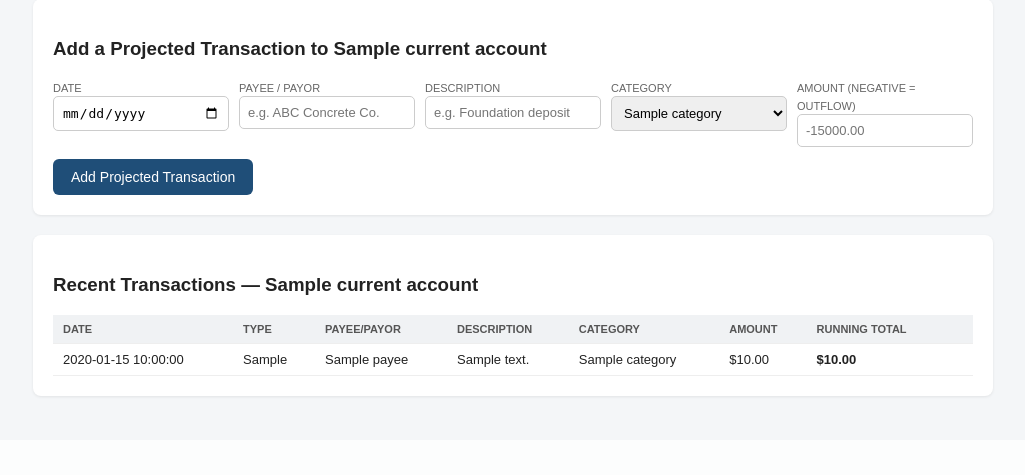
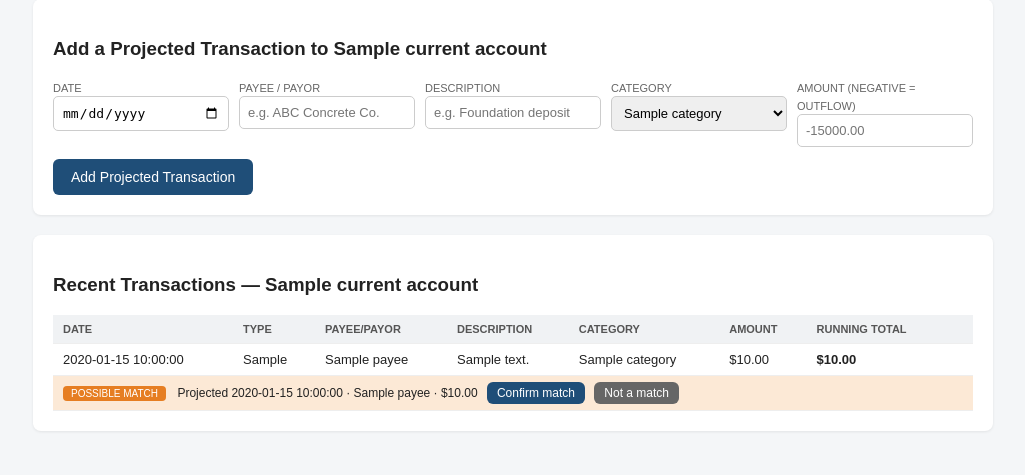
Before and after one commit to montgomerygunn-hub/walk-ons-cash, a Python web app: template nc_cash_app/templates/index.html in a window 1280 px wide. Shown: the part 592-1067 px from the top of the page, without its empty margins (127-1152 px from the left). Before the commit the page ends 990 px from the top, so only its background shows below. Run offline with Jinja, Linux system fonts and the light colour scheme; the template is opened without the code that fills it: most values are stand-ins (such as "Sample title", 1, 10 or a date in 2020).

Commit message:
Add files via upload

```diff
--- a/nc_cash_app/templates/index.html
+++ b/nc_cash_app/templates/index.html
@@ -24,6 +24,9 @@
   th { background: #f0f2f4; font-size: 11px; text-transform: uppercase; color: #555; }
   tr.Actual { background: var(--green); }
   tr.Projected { background: var(--yellow); }
+  tr.match-flag td { background: #FCE9D6; padding: 6px 10px; font-size: 12px; }
+  .match-badge { background: #E67E22; color: white; padding: 2px 8px; border-radius: 4px; font-size: 10px; text-transform: uppercase; margin-right: 8px; }
+  tr.match-flag form { margin-left: 6px; }
   .amt-neg { color: #922; }
   form.inline { display: inline; }
   .btn { background: var(--blue); color: white; border: none; padding: 10px 18px; border-radius: 6px; cursor: pointer; font-size: 14px; text-decoration: none; display: inline-block; }
@@ -145,6 +148,22 @@
             {% endif %}
           </td>
         </tr>
+        {% if r.match_candidate %}
+        <tr class="match-flag">
+          <td colspan="8">
+            <span class="match-badge">Possible match</span>
+            Projected {{ r.match_candidate.txn_date }} &middot;
+            {{ r.match_candidate.payee or r.match_candidate.description or "(no note)" }} &middot;
+            ${{ "%.2f"|format(r.match_candidate.amount) }}
+            <form class="inline" action="/match/{{ r.id }}/confirm" method="post">
+              <button class="btn small" type="submit">Confirm match</button>
+            </form>
+            <form class="inline" action="/match/{{ r.id }}/dismiss" method="post">
+              <button class="btn small secondary" type="submit">Not a match</button>
+            </form>
+          </td>
+        </tr>
+        {% endif %}
         {% endfor %}
       </tbody>
     </table>
```
